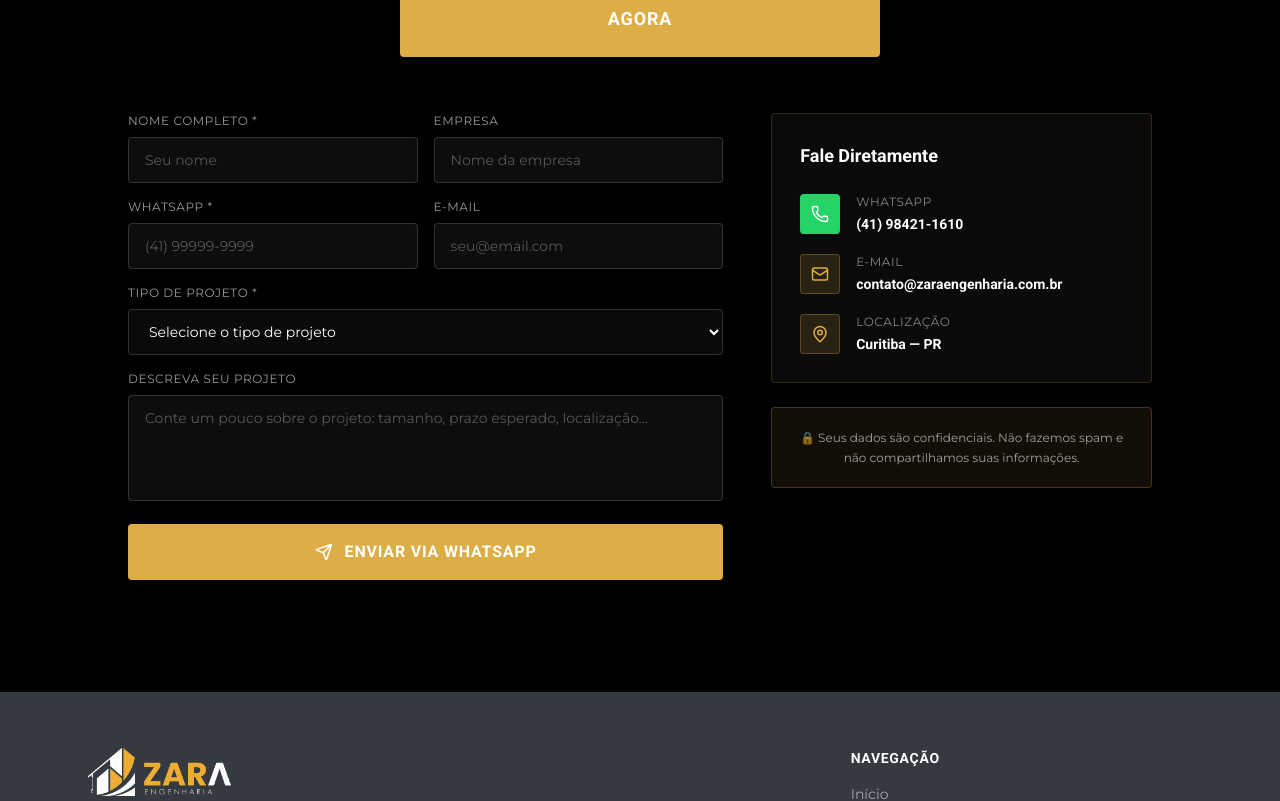
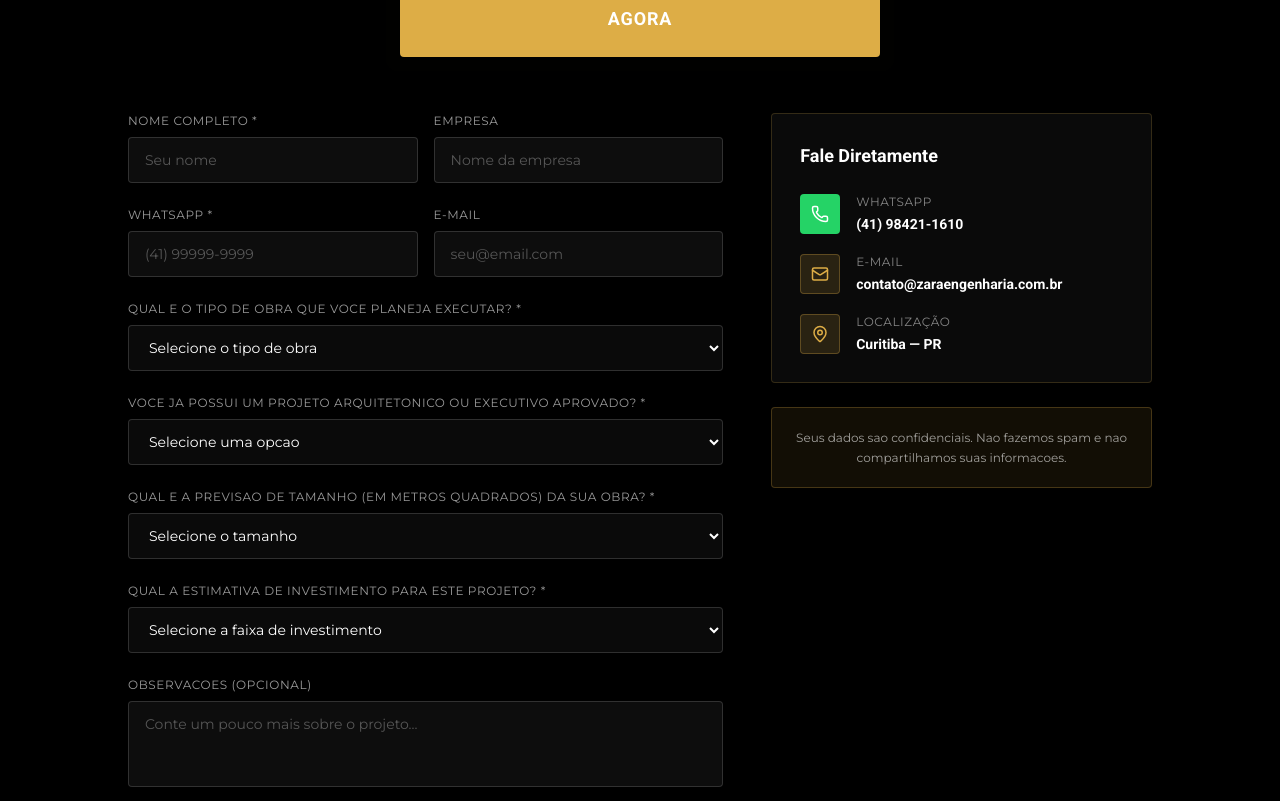
Before and after one commit to damacena-git/site_zara, a React (Vite) app: page / in a window 1280 px wide. Shown: the part 9307-10108 px from the top of the page. Built offline with nearby package versions, Linux system fonts and the light colour scheme.

Commit message:
Converte perguntas do formulario para dropdowns e remove emojis

```diff
--- a/src/components/ContatoSection.tsx
+++ b/src/components/ContatoSection.tsx
@@ -1,5 +1,18 @@
 import React, { useState } from 'react';
 import { Send, Phone, Mail, MapPin } from 'lucide-react';
+
+type FormData = {
+  name: string;
+  company: string;
+  phone: string;
+  email: string;
+  workType: string;
+  otherWorkSpec: string;
+  hasProject: string;
+  size: string;
+  budget: string;
+  message: string;
+};
 
 const WHATSAPP_NUMBER = '5541984211610';
 const WHATSAPP_MESSAGE = encodeURIComponent(
@@ -7,12 +20,16 @@ const WHATSAPP_MESSAGE = encodeURIComponent(
 );
 
 const ContatoSection: React.FC = () => {
-  const [formData, setFormData] = useState({
+  const [formData, setFormData] = useState<FormData>({
     name: '',
     company: '',
     phone: '',
     email: '',
-    projectType: '',
+    workType: '',
+    otherWorkSpec: '',
+    hasProject: '',
+    size: '',
+    budget: '',
     message: '',
   });
   const [submitted, setSubmitted] = useState(false);
@@ -30,7 +47,10 @@ const ContatoSection: React.FC = () => {
       `*Empresa:* ${formData.company}\n` +
       `*Telefone:* ${formData.phone}\n` +
       `*E-mail:* ${formData.email}\n` +
-      `*Tipo de Projeto:* ${formData.projectType}\n` +
+      `*Tipo de Obra:* ${formData.workType}${formData.workType === 'Outros' ? ` - ${formData.otherWorkSpec}` : ''}\n` +
+      `*Projeto Aprovado:* ${formData.hasProject}\n` +
+      `*Tamanho (m²):* ${formData.size}\n` +
+      `*Investimento:* ${formData.budget}\n` +
       `*Detalhes:* ${formData.message}`
     );
     window.open(`https://wa.me/${WHATSAPP_NUMBER}?text=${msg}`, '_blank');
@@ -72,7 +92,8 @@ const ContatoSection: React.FC = () => {
           {/* Form */}
           <div className="lg:col-span-3">
             {!submitted ? (
-              <form onSubmit={handleSubmit} className="flex flex-col gap-4">
+              <form onSubmit={handleSubmit} className="flex flex-col gap-6">
+                {/* Nome & Empresa */}
                 <div className="grid grid-cols-1 sm:grid-cols-2 gap-4">
                   <div>
                     <label className="font-montserrat text-white/60 text-xs uppercase tracking-wider block mb-2">
@@ -103,6 +124,7 @@ const ContatoSection: React.FC = () => {
                   </div>
                 </div>
 
+                {/* WhatsApp & E-mail */}
                 <div className="grid grid-cols-1 sm:grid-cols-2 gap-4">
                   <div>
                     <label className="font-montserrat text-white/60 text-xs uppercase tracking-wider block mb-2">
@@ -133,38 +155,109 @@ const ContatoSection: React.FC = () => {
                   </div>
                 </div>
 
+                {/* Tipo de Obra */}
                 <div>
                   <label className="font-montserrat text-white/60 text-xs uppercase tracking-wider block mb-2">
-                    Tipo de Projeto *
+                    Qual e o tipo de obra que voce planeja executar? *
                   </label>
                   <select
-                    name="projectType"
-                    value={formData.projectType}
+                    name="workType"
+                    value={formData.workType}
                     onChange={handleChange}
                     required
                     className="w-full bg-white/5 border border-white/15 rounded-sm px-4 py-3 text-white font-montserrat text-sm focus:outline-none focus:border-gold transition-colors"
                     style={{ backgroundColor: '#0a0a0a' }}
                   >
-                    <option value="" disabled style={{ color: 'rgba(255,255,255,0.3)' }}>Selecione o tipo de projeto</option>
-                    <option value="Loja / Varejo">Loja / Varejo</option>
-                    <option value="Clínica / Saúde">Clínica / Saúde</option>
-                    <option value="Escritório Corporativo">Escritório Corporativo</option>
-                    <option value="Galpão / Industrial">Galpão / Industrial</option>
-                    <option value="Residência Alto Padrão">Residência Alto Padrão</option>
-                    <option value="Outro">Outro</option>
+                    <option value="" disabled style={{ color: 'rgba(255,255,255,0.3)' }}>Selecione o tipo de obra</option>
+                    <option value="Reforma completa">Reforma completa</option>
+                    <option value="Reforma parcial">Reforma parcial</option>
+                    <option value="Construcao">Construcao</option>
+                    <option value="Manutencao">Manutencao</option>
+                    <option value="Ampliacao de area">Ampliacao de area</option>
+                    <option value="Outros">Outros</option>
+                  </select>
+                  {formData.workType === 'Outros' && (
+                    <input
+                      type="text"
+                      name="otherWorkSpec"
+                      value={formData.otherWorkSpec}
+                      onChange={handleChange}
+                      placeholder="Especifique brevemente:"
+                      className="mt-3 w-full bg-white/5 border border-white/15 rounded-sm px-4 py-3 text-white font-montserrat text-sm focus:outline-none focus:border-gold transition-colors placeholder-white/30"
+                    />
+                  )}
+                </div>
+
+                {/* Projeto Aprovado */}
+                <div>
+                  <label className="font-montserrat text-white/60 text-xs uppercase tracking-wider block mb-2">
+                    Voce ja possui um projeto arquitetonico ou executivo aprovado? *
+                  </label>
+                  <select
+                    name="hasProject"
+                    value={formData.hasProject}
+                    onChange={handleChange}
+                    required
+                    className="w-full bg-white/5 border border-white/15 rounded-sm px-4 py-3 text-white font-montserrat text-sm focus:outline-none focus:border-gold transition-colors"
+                    style={{ backgroundColor: '#0a0a0a' }}
+                  >
+                    <option value="" disabled style={{ color: 'rgba(255,255,255,0.3)' }}>Selecione uma opcao</option>
+                    <option value="Sim, ja tenho o projeto em maos.">Sim, ja tenho o projeto em maos.</option>
+                    <option value="Nao, ainda preciso de ajuda com o projeto.">Nao, ainda preciso de ajuda com o projeto.</option>
                   </select>
                 </div>
 
+                {/* Tamanho m² */}
                 <div>
                   <label className="font-montserrat text-white/60 text-xs uppercase tracking-wider block mb-2">
-                    Descreva seu Projeto
+                    Qual e a previsao de tamanho (em metros quadrados) da sua obra? *
+                  </label>
+                  <select
+                    name="size"
+                    value={formData.size}
+                    onChange={handleChange}
+                    required
+                    className="w-full bg-white/5 border border-white/15 rounded-sm px-4 py-3 text-white font-montserrat text-sm focus:outline-none focus:border-gold transition-colors"
+                    style={{ backgroundColor: '#0a0a0a' }}
+                  >
+                    <option value="" disabled style={{ color: 'rgba(255,255,255,0.3)' }}>Selecione o tamanho</option>
+                    <option value="Ate 100m²">Ate 100m²</option>
+                    <option value="De 100m² a 500m²">De 100m² a 500m²</option>
+                    <option value="Acima de 500m²">Acima de 500m²</option>
+                  </select>
+                </div>
+
+                {/* Investimento */}
+                <div>
+                  <label className="font-montserrat text-white/60 text-xs uppercase tracking-wider block mb-2">
+                    Qual a estimativa de investimento para este projeto? *
+                  </label>
+                  <select
+                    name="budget"
+                    value={formData.budget}
+                    onChange={handleChange}
+                    required
+                    className="w-full bg-white/5 border border-white/15 rounded-sm px-4 py-3 text-white font-montserrat text-sm focus:outline-none focus:border-gold transition-colors"
+                    style={{ backgroundColor: '#0a0a0a' }}
+                  >
+                    <option value="" disabled style={{ color: 'rgba(255,255,255,0.3)' }}>Selecione a faixa de investimento</option>
+                    <option value="Ate R$ 100 mil">Ate R$ 100 mil</option>
+                    <option value="R$ 101 mil a R$ 300 mil">R$ 101 mil a R$ 300 mil</option>
+                    <option value="Acima de R$ 300 mil">Acima de R$ 300 mil</option>
+                  </select>
+                </div>
+
+                {/* Observação */}
+                <div>
+                  <label className="font-montserrat text-white/60 text-xs uppercase tracking-wider block mb-2">
+                    Observacoes (opcional)
                   </label>
                   <textarea
                     name="message"
                     value={formData.message}
                     onChange={handleChange}
-                    placeholder="Conte um pouco sobre o projeto: tamanho, prazo esperado, localização..."
-                    rows={4}
+                    placeholder="Conte um pouco mais sobre o projeto..."
+                    rows={3}
                     className="w-full bg-white/5 border border-white/15 rounded-sm px-4 py-3 text-white font-montserrat text-sm focus:outline-none focus:border-gold transition-colors placeholder-white/30 resize-none"
                   />
                 </div>
@@ -182,7 +275,6 @@ const ContatoSection: React.FC = () => {
                 className="flex flex-col items-center justify-center text-center p-10 rounded-sm h-full"
                 style={{ border: '1px solid rgba(221,173,70,0.3)', backgroundColor: 'rgba(221,173,70,0.05)' }}
               >
-                <div className="text-5xl mb-4">✅</div>
                 <h3 className="font-roboto font-bold text-white text-2xl mb-3">
                   Mensagem Enviada!
                 </h3>
@@ -264,7 +356,7 @@ const ContatoSection: React.FC = () => {
               style={{ backgroundColor: 'rgba(221,173,70,0.08)', border: '1px solid rgba(221,173,70,0.25)' }}
             >
               <p className="font-montserrat text-white/60 text-xs leading-relaxed">
-                🔒 Seus dados são confidenciais. Não fazemos spam e não compartilhamos suas informações.
+                Seus dados sao confidenciais. Nao fazemos spam e nao compartilhamos suas informacoes.
               </p>
             </div>
           </div>
```
